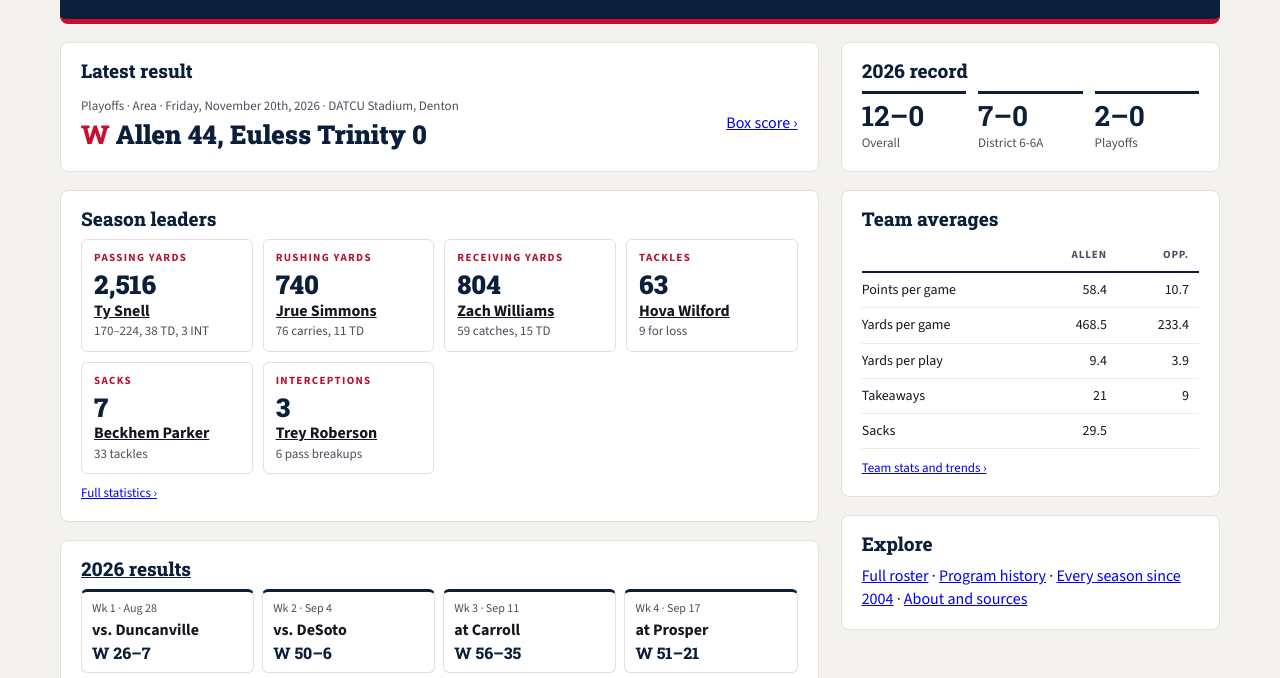
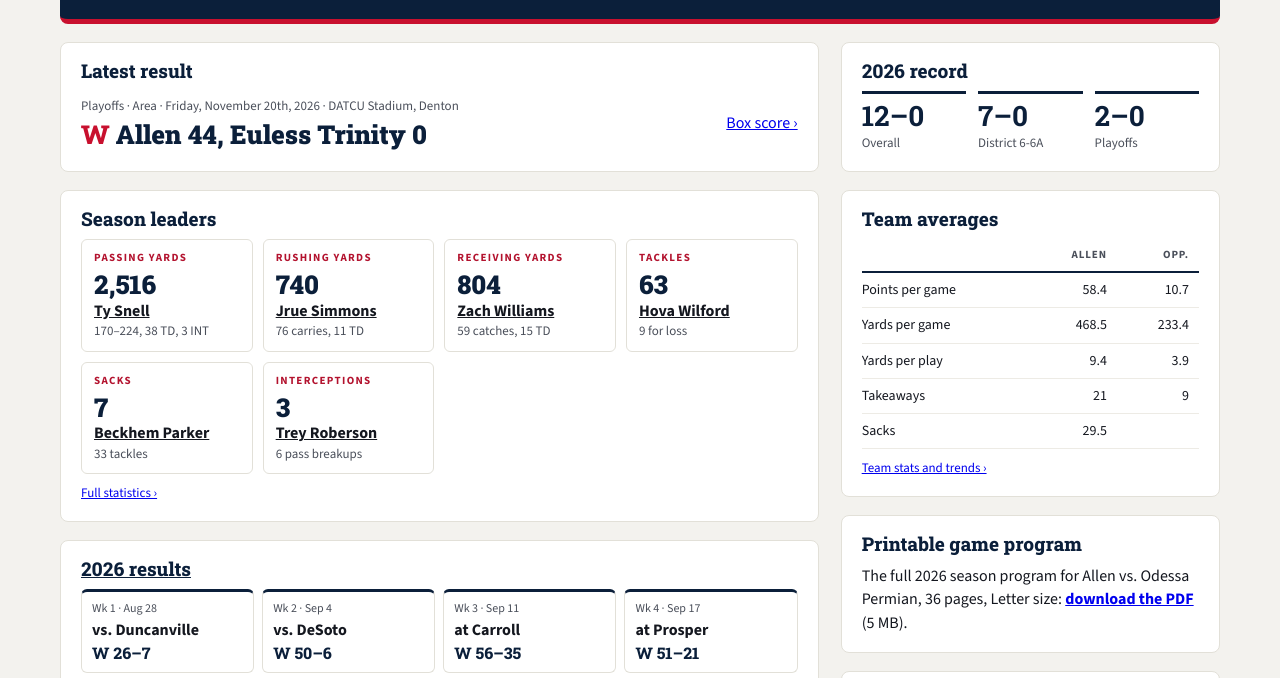
Before and after one commit to shaneschubert/allen-eagles-football, a plain HTML site: page index.html in a window 1280 px wide. Shown: the part 258-936 px from the top of the page. Drawn offline with nearby package versions, Linux system fonts and the light colour scheme.

Commit message:
Add printable program PDF download
Co-Authored-By: Claude Opus 5.5 <noreply@anthropic.com>
Claude-Session: https://claude.ai/code/session_01U7FDWj2EKz3pQoxa3F6SVX

```diff
--- a/index.html
+++ b/index.html
@@ -17,6 +17,7 @@
 </div><div>
 <div class="card"><h2>2026 record</h2><div class="big3"><div><b>12–0</b><span>Overall</span></div><div><b>7–0</b><span>District 6-6A</span></div><div><b>2–0</b><span>Playoffs</span></div></div></div>
 <div class="card"><h2>Team averages</h2><div class="tw"><table class="tbl"><thead><tr><th class="l" scope="col"></th><th class="r" scope="col">Allen</th><th class="r" scope="col">Opp.</th></tr></thead><tbody><tr><td class="l">Points per game</td><td class="r">58.4</td><td class="r">10.7</td></tr><tr><td class="l">Yards per game</td><td class="r">468.5</td><td class="r">233.4</td></tr><tr><td class="l">Yards per play</td><td class="r">9.4</td><td class="r">3.9</td></tr><tr><td class="l">Takeaways</td><td class="r">21</td><td class="r">9</td></tr><tr><td class="l">Sacks</td><td class="r">29.5</td><td class="r"></td></tr></tbody></table></div><p class="note" style="margin:10px 0 0"><a href="numbers/">Team stats and trends ›</a></p></div>
+<div class="card"><h2>Printable game program</h2><p style="margin:0">The full 2026 season program for Allen vs. Odessa Permian, 36 pages, Letter size: <a href="downloads/allen-eagles-2026-program.pdf"><b>download the PDF</b></a> (5 MB).</p></div>
 <div class="card"><h2>Explore</h2><p style="margin:0"><a href="players/">Full roster</a> · <a href="program/">Program history</a> · <a href="seasons/">Every season since 2004</a> · <a href="notes/">About and sources</a></p></div>
 </div></div></main>
 <footer class="foot"><div class="wrap"><div><b>Allen Eagles Football</b> · alleneaglesfootball.com<br>An unofficial, fan-produced site. Not affiliated with or endorsed by Allen ISD or Allen High School. Statistics through Friday, November 20th, 2026.</div><div class="fl"><a href="games/">Schedule</a><a href="stats/">Stats</a><a href="players/">Roster</a><a href="program/">History</a><a href="notes/">About and sources</a></div></div></footer>
```
Also changed, not shown: permian/index.html (+1 -1 lines), 1 other file.
